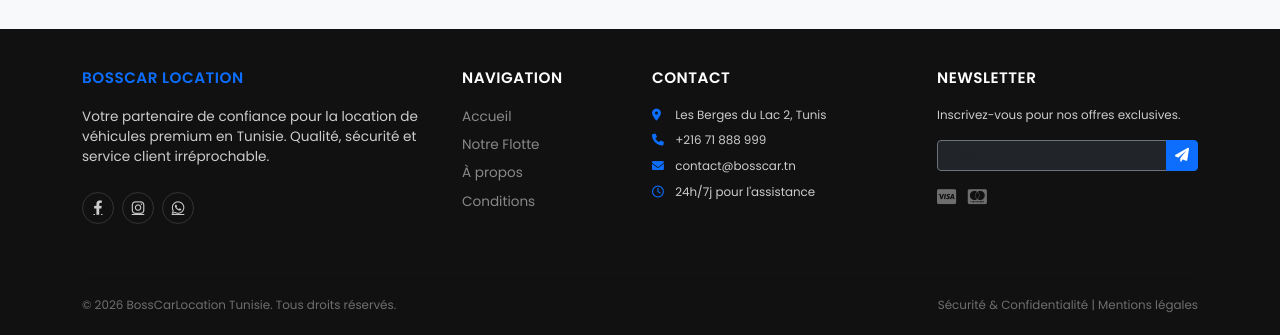
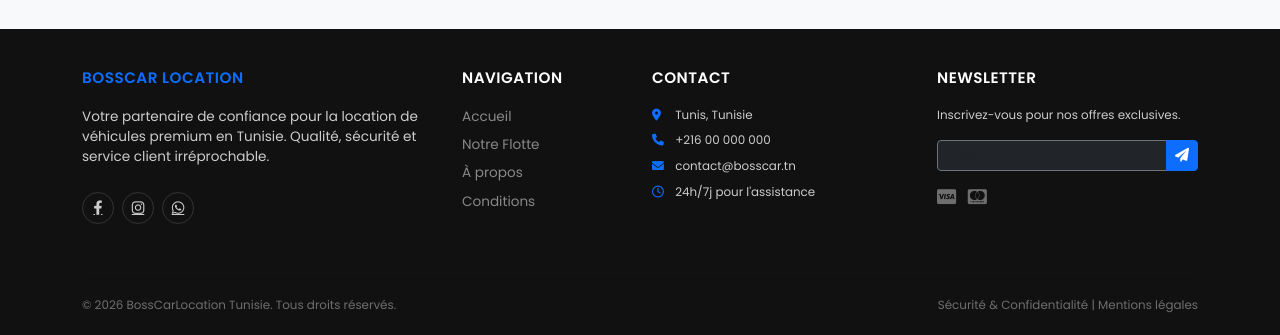
Before and after one commit to YoussoufAbdillah/Location-de-voiture-P, a Django app: page /cars/ in a window 1280 px wide. Shown: the part 851-1186 px from the top of the page. Run offline with Django 5.2, Linux system fonts and the light colour scheme; data that the repository does not hold is empty.

Commit message:
Modification du contact au footer

```diff
--- a/car_rental/templates/car_rental/base.html
+++ b/car_rental/templates/car_rental/base.html
@@ -171,8 +171,8 @@
             <div class="col-lg-3 col-md-4">
                 <h5 class="footer-title">Contact</h5>
                 <div class="contact-info">
-                    <p class="mb-2 small"><i class="fas fa-map-marker-alt"></i> Les Berges du Lac 2, Tunis</p>
-                    <p class="mb-2 small"><i class="fas fa-phone"></i> +216 71 888 999</p>
+                    <p class="mb-2 small"><i class="fas fa-map-marker-alt"></i> Tunis, Tunisie</p>
+                    <p class="mb-2 small"><i class="fas fa-phone"></i> +216 00 000 000</p>
                     <p class="mb-2 small"><i class="fas fa-envelope"></i> contact@bosscar.tn</p>
                     <p class="mb-2 small"><i class="far fa-clock"></i> 24h/7j pour l'assistance</p>
                 </div>
```
